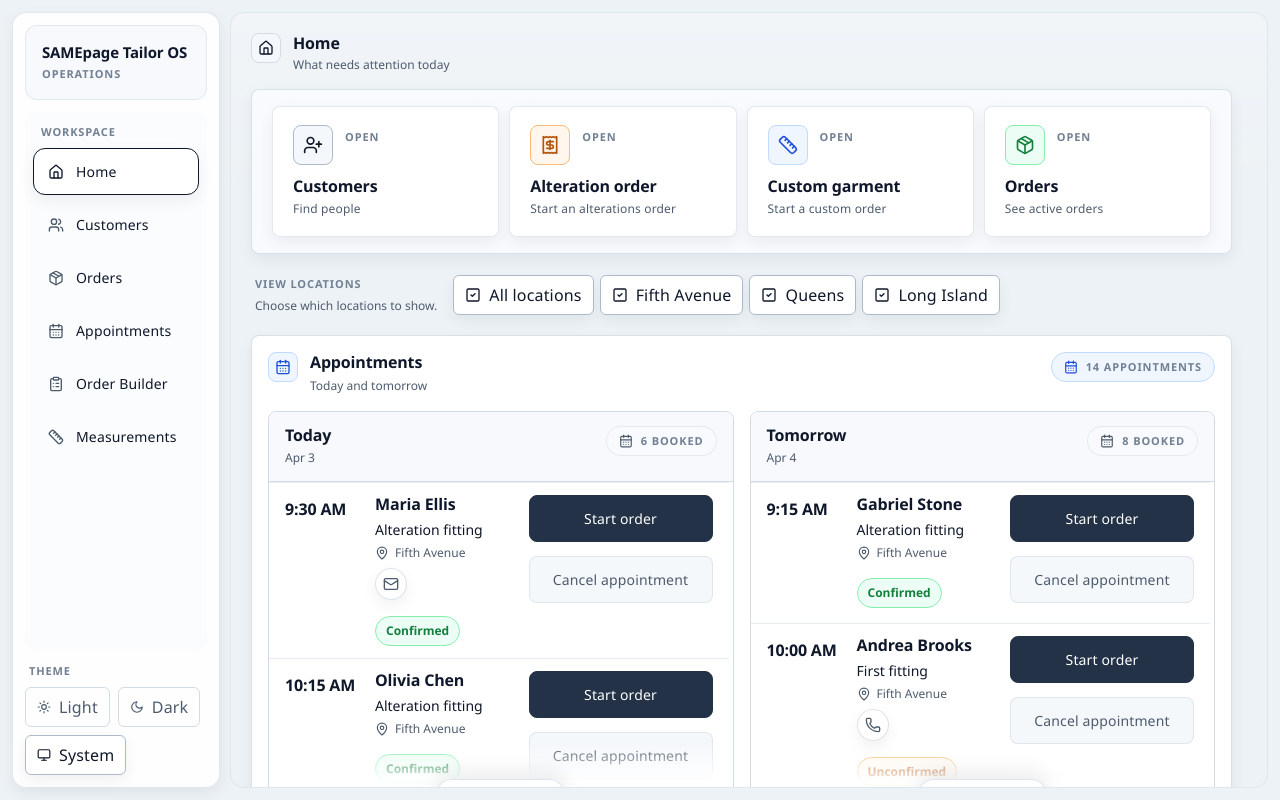
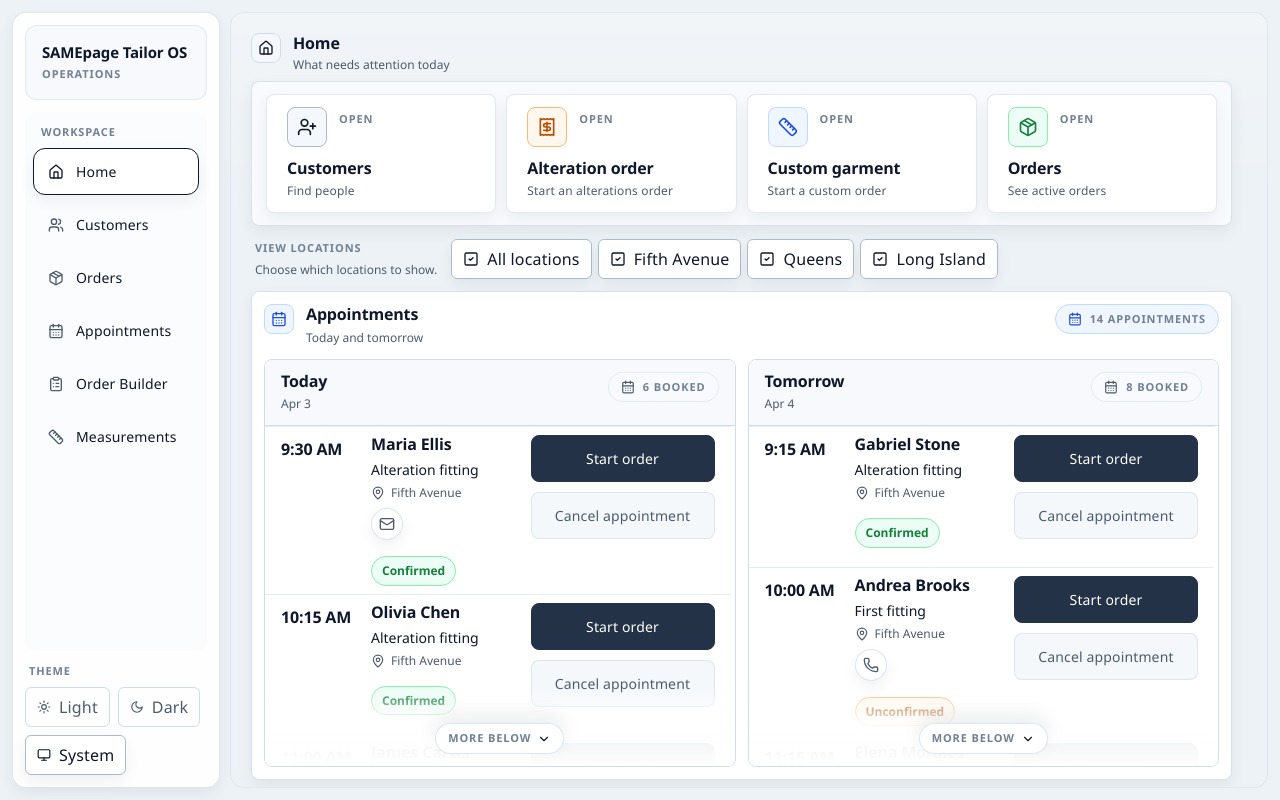
Before and after one commit to EvilHidden/maximus-prototype, a React (Vite) app: page / in a window 1280 px wide. Built offline with nearby package versions, Linux system fonts and the light colour scheme.

Commit message:
Tighten home dashboard for short viewports

```diff
--- a/src/features/home/components/HomeQuickActionsDeck.tsx
+++ b/src/features/home/components/HomeQuickActionsDeck.tsx
@@ -1,5 +1,5 @@
 import type { LucideIcon } from "lucide-react";
-import { QuickActionTile, Surface } from "../../../components/ui/primitives";
+import { QuickActionTile, Surface, cx } from "../../../components/ui/primitives";
 
 type HomeQuickAction = {
   label: string;
@@ -15,11 +15,12 @@ type HomeQuickAction = {
 
 type HomeQuickActionsDeckProps = {
   actions: HomeQuickAction[];
+  className?: string;
 };
 
-export function HomeQuickActionsDeck({ actions }: HomeQuickActionsDeckProps) {
+export function HomeQuickActionsDeck({ actions, className = "" }: HomeQuickActionsDeckProps) {
   return (
-    <Surface tone="control" className="px-4 py-4 md:px-5">
+    <Surface tone="control" className={cx("px-4 py-4 md:px-5", className)}>
       <div className="flex gap-2.5 overflow-x-auto pb-1 app-no-scrollbar md:grid md:grid-cols-4 md:overflow-visible md:pb-0">
         {actions.map((action) => (
           <QuickActionTile
--- a/src/features/home/components/HomeScheduleBoards.tsx
+++ b/src/features/home/components/HomeScheduleBoards.tsx
@@ -655,8 +655,8 @@ export function HomeWorkboards({
   onCompletePickup,
 }: HomeWorkboardsProps) {
   return (
-    <>
-      <Surface tone="work" className="p-4">
+    <div className="app-home-workboards">
+      <Surface tone="work" className="app-home-workboard app-home-workboard--appointments p-4">
         <WorkSurfaceHeader
           icon={CalendarDays}
           title="Appointments"
@@ -686,7 +686,7 @@ export function HomeWorkboards({
         </div>
       </Surface>
 
-      <Surface tone="work" className="p-4">
+      <Surface tone="work" className="app-home-workboard app-home-workboard--pickups p-4">
         <WorkSurfaceHeader
           icon={Package}
           title="Ready for pickup"
@@ -696,7 +696,7 @@ export function HomeWorkboards({
           tone="success"
         />
 
-        <div className="mt-4">
+        <div className="app-home-pickup-list mt-4">
           <ScrollableLaneBody
             itemCount={readyPickups.length}
             emptyState={
@@ -726,6 +726,6 @@ export function HomeWorkboards({
           />
         </div>
       </Surface>
-    </>
+    </div>
   );
 }
--- a/src/index.css
+++ b/src/index.css
@@ -347,6 +347,17 @@ textarea:focus-visible {
   gap: 1rem;
 }
 
+.app-home-dashboard {
+  display: flex;
+  flex-direction: column;
+  gap: 1rem;
+}
+
+.app-home-workboards {
+  display: grid;
+  gap: 1rem;
+}
+
 .app-home-schedule-row {
   display: grid;
   grid-template-columns: 72px minmax(0, 1fr) auto;
@@ -503,6 +514,92 @@ textarea:focus-visible {
     grid-template-columns: 180px minmax(0, 1fr) auto;
     align-items: start;
     gap: 1rem 1.5rem;
+  }
+}
+
+@media (min-width: 768px) and (max-height: 940px) {
+  .app-home-dashboard {
+    gap: 0.75rem;
+  }
+
+  .app-home-dashboard > :first-child {
+    margin-bottom: -0.25rem;
+  }
+
+  .app-home-dashboard__quick-actions-surface {
+    padding: 0.75rem 0.875rem;
+  }
+
+  .app-home-dashboard__quick-actions-surface > div {
+    gap: 0.625rem;
+  }
+
+  .app-home-dashboard__quick-actions-surface button {
+    min-height: 80px;
+    padding-block: 0.75rem;
+  }
+
+  .app-home-dashboard__locations {
+    padding-block: 0;
+  }
+
+  .app-home-location-bar {
+    gap: 0.625rem 0.875rem;
+  }
+
+  .app-home-workboards {
+    gap: 0.75rem;
+  }
+
+  .app-home-workboard {
+    padding: 0.75rem;
+  }
+
+  .app-home-workboard .app-table-head {
+    padding-block: 0.75rem;
+  }
+
+  .app-home-workboard--appointments > div:nth-child(2) {
+    margin-top: 0.75rem;
+    gap: 0.75rem;
+  }
+
+  .app-home-workboard--appointments .app-table-row {
+    padding-block: 0.5rem;
+  }
+
+  .app-home-schedule-row {
+    gap: 0.625rem;
+  }
+
+  .app-home-schedule-row__details {
+    gap: 0.25rem;
+  }
+
+  .app-home-schedule-row__actions {
+    gap: 0.625rem;
+  }
+
+  .app-home-schedule-row__action-button {
+    min-height: 2.125rem;
+    padding-block: 0.3125rem;
+    font-size: 0.72rem;
+  }
+
+  .app-home-lane-scroll {
+    max-height: calc(17rem + 4px);
+  }
+
+  .app-home-pickup-list {
+    margin-top: 0.75rem;
+  }
+
+  .app-home-workboard--pickups .app-table-row {
+    padding-block: 0.75rem;
+  }
+
+  .app-home-pickup-row {
+    gap: 0.75rem 1rem;
   }
 }
 
--- a/src/screens/HomeScreen.tsx
+++ b/src/screens/HomeScreen.tsx
@@ -106,12 +106,12 @@ export function HomeScreen({
   ];
 
   return (
-    <div className="space-y-4">
+    <div className="app-home-dashboard">
       <SectionHeader icon={House} title="Home" subtitle="What needs attention today" />
 
-      <HomeQuickActionsDeck actions={actions} />
+      <HomeQuickActionsDeck actions={actions} className="app-home-dashboard__quick-actions-surface" />
 
-      <div className="px-1 py-1">
+      <div className="app-home-dashboard__locations px-1 py-1">
         <div className="app-home-location-bar">
           <div className="shrink-0 pt-0.5">
             <div className="app-text-overline">View locations</div>
```
